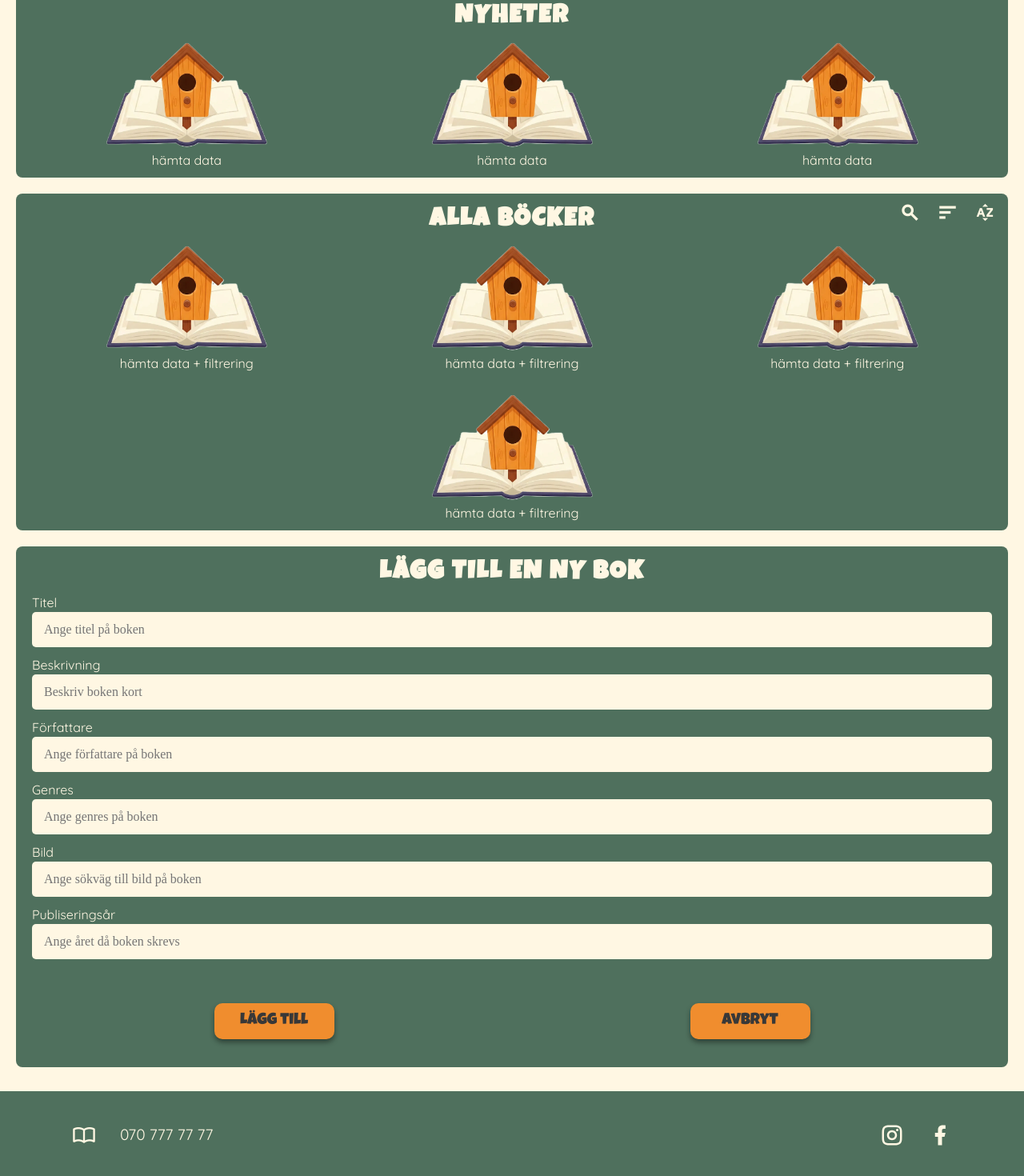
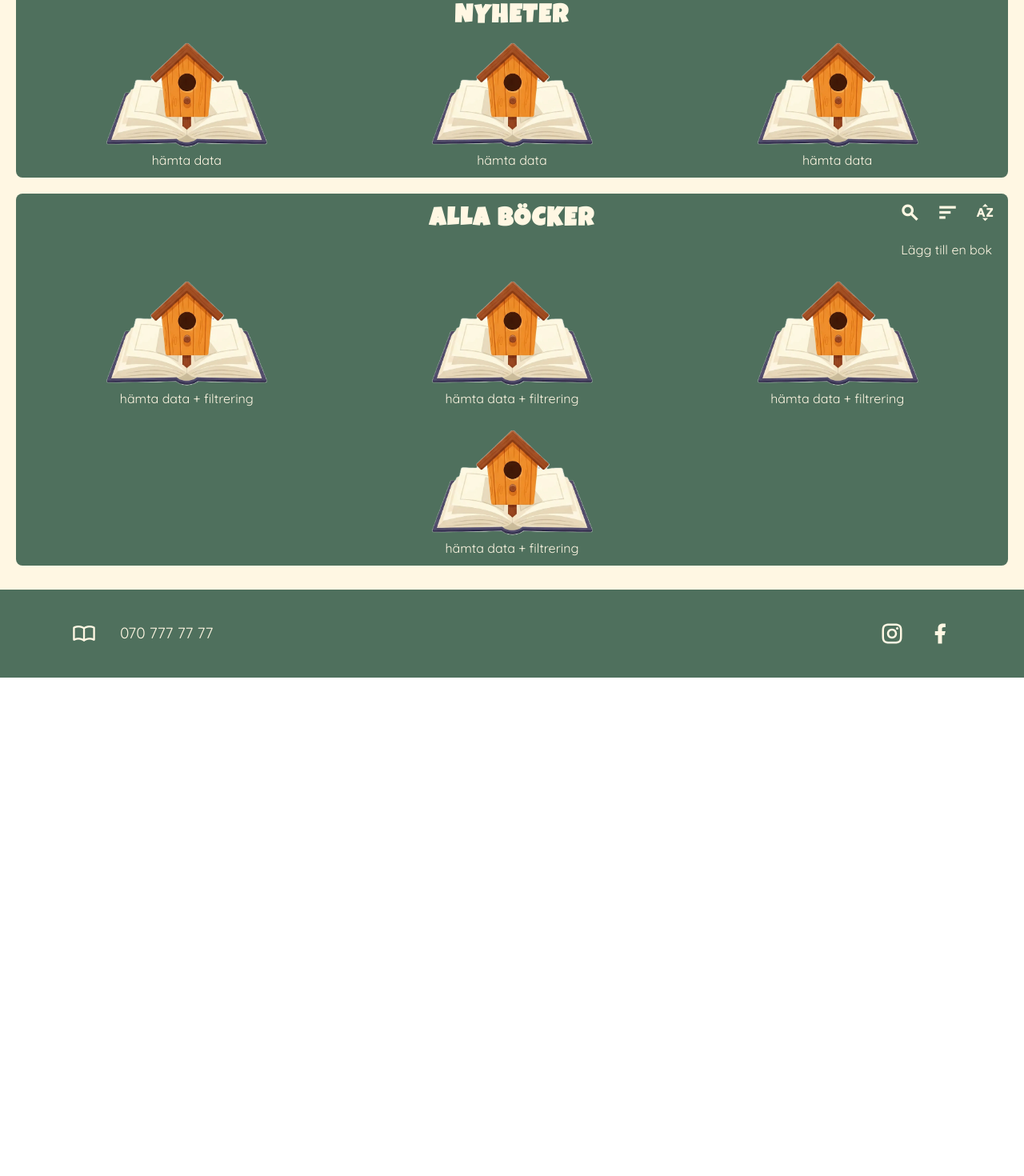
Before and after one commit to angien90/BookNest, a Vue app in the folder book-client/: page /#/ in a window 1280 px wide. Shown: the part 668-2138 px from the top of the page at 80% size. After the commit the page ends 1515 px from the top, so only its background shows below. Built offline with nearby package versions, Linux system fonts and the light colour scheme.

Commit message:
Add form for book as a new compound and view

```diff
--- a/book-client/src/App.vue
+++ b/book-client/src/App.vue
@@ -1,6 +1,6 @@
 <script setup>
 import { ref } from "vue";
-import HomePage from "./views/HomeView.vue";
+import HomeView from "./views/HomeView.vue";
 </script>
 
 <template>
--- /dev/null
+++ b/book-client/src/components/AddBook.vue
@@ -0,0 +1,113 @@
+<script setup>
+    import {reactive } from 'vue';
+
+    const API_URL = import.meta.env.VITE_API_URL;
+    const form = reactive({
+        "title": "",
+        "description": "",
+        "author": "",
+        "genres": "",
+        "images": "",
+        "published_year": ""
+        })
+
+        const submit = async () => {
+            try {
+                await fetch(API_URL + '/', {
+                    method: "POST",
+                    headers: {
+                        "Content-Type": "application/json"
+                    },
+                    body: JSON.stringify(form)
+                })
+
+        } catch(error) {
+        console.log(error)
+    }
+}
+</script>
+
+<template>
+  <main>
+    <RouterLink to="/"><span class="material-symbols-outlined">arrow_back</span></RouterLink>
+  <section class="card">
+      <h2>Lägg till en ny bok</h2>
+      <form @submit.prevent="submit">
+        <label for="title"><p>Titel</p></label>
+        <input class="book-form" type="text" id="title" v-model="form.title" placeholder="Ange titel på boken" required/>
+
+        <label for="description"><p>Beskrivning</p></label>
+        <input class="book-form" type="text" id="description" v-model="form.description" placeholder="Beskriv boken kort" required/>
+
+        <label for="author"><p>Författare</p></label>
+        <input class="book-form" type="text" id="author" v-model="form.author" placeholder="Ange författare på boken" required/>
+
+        <label for="genres"><p>Genres</p></label>
+        <input class="book-form" type="text" id="genres" v-model="form.genres" placeholder="Ange genres på boken" required/>
+
+        <label for="images"><p>Bild</p></label>
+        <input class="book-form" type="text" id="images" v-model="form.images" placeholder="Ange sökväg till bild på boken" required/>
+
+        <label for="published_year"><p>Publiseringsår</p></label>
+        <input class="book-form" type="text" id="published_year" v-model="form.published_year" placeholder="Ange året då boken skrevs" required/>
+
+        <div class="buttons">
+          <button type="submit">Lägg till</button>
+          <button type="button" @click="clearForm">Avbryt</button>
+        </div>
+      </form>
+    </section>
+  </main>
+</template>
+
+<style lang="scss" scoped>
+main {
+  margin-bottom: 20px;
+  background-color: $creamwhite;
+}
+
+.material-symbols-outlined {
+    color: $green;
+    font-weight: 700;
+    font-size: 2rem;
+    margin-top: 10px;
+    margin-left: 20px;
+}
+
+section {
+  background-color: $green;
+  position: relative;
+  margin: 10px 20px;
+  padding: 10px 20px;
+  border-radius: 8px;
+}
+
+h2 {
+  text-align: center;
+  text-transform: uppercase;
+  font-family: $H1;
+  color: $creamwhite;
+  font-weight: 700;
+  letter-spacing: $letter_spacing_H2;
+  font-size: $mobile_font_size_H2;
+}
+
+.book-form {
+  @include default-input;
+}
+
+.buttons {
+  display: flex;
+  justify-content: space-around;
+  width: 100%;
+  gap: 10px;
+  margin-top: 20px;
+  padding: 0 10px;
+
+  button {
+    flex: 1;
+    max-width: 150px;
+    @include primary-button;
+  }
+}
+</style>
--- a/book-client/src/components/StartPage.vue
+++ b/book-client/src/components/StartPage.vue
@@ -53,6 +53,9 @@
     </div>
 
     <h2>Alla böcker</h2>
+    <div class="addbook">
+      <RouterLink to="/addbook">Lägg till en bok</RouterLink>
+    </div>
     <div class="card-section">
     <div>
       <img src="../assets/logo_small.png">
@@ -70,35 +73,7 @@
       <img src="../assets/logo_small.png">
       <p>hämta data + filtrering</p>
     </div>
-  </div>
-    </section>
-
-    <section class="card">
-      <h2>Lägg till en ny bok</h2>
-      <form>
-        <label for="title"><p>Titel</p></label>
-        <input class="book-form" type="text" id="title" v-model="title" placeholder="Ange titel på boken" required/>
-
-        <label for="description"><p>Beskrivning</p></label>
-        <input class="book-form" type="text" id="description" v-model="description" placeholder="Beskriv boken kort" required/>
-
-        <label for="author"><p>Författare</p></label>
-        <input class="book-form" type="text" id="author" v-model="författare" placeholder="Ange författare på boken" required/>
-
-        <label for="genres"><p>Genres</p></label>
-        <input class="book-form" type="text" id="genres" v-model="genres" placeholder="Ange genres på boken" required/>
-
-        <label for="images"><p>Bild</p></label>
-        <input class="book-form" type="text" id="images" v-model="images" placeholder="Ange sökväg till bild på boken" required/>
-
-        <label for="published_year"><p>Publiseringsår</p></label>
-        <input class="book-form" type="text" id="published_year" v-model="published_year" placeholder="Ange året då boken skrevs" required/>
-
-        <div class="buttons">
-          <button type="submit">Lägg till</button>
-          <button type="button" @click="clearForm">Avbryt</button>
-        </div>
-      </form>
+    </div>
     </section>
   </main>
 </template>
@@ -194,41 +169,40 @@ p {
   color: $creamwhite;
 }
 
-/* Möjlig hover-effekt för ikonerna */
+/* Hover-effekt för ikonerna */
 .material-symbols-outlined:hover {
   font-size: 30px;
 }
 
 
+/* Länk för att lägga till en ny bok */
+.addbook {
+  display: flex;
+  justify-content: center;
+  margin: 20px;
+  margin-right: 0px;
+  margin-top: 0;
 
-h3 {
-  font-family: $H1;
-  color: $creamwhite;
-  font-size: $mobile_font_size_H3;
-}
+  @media (min-width: 768px) {
+      justify-content: flex-end;
+    }
 
-p {
-  font-family: $p;
-  color: $creamwhite;
-  font-size: $mobile_font_size_p;
-}
+  a {
+    text-decoration: none;
+    background-color: $green;
+    color: $creamwhite;
+    border-radius: 8px;
+    font-family: $link_font;
+    font-size: $mobile_font_size_link;
+    transition: background-color 0.3s ease;
 
-.book-form {
-  @include default-input;
-}
+    &:hover {
+      text-decoration: underline;
+    }
 
-.buttons {
-  display: flex;
-  justify-content: space-around;
-  width: 100%;
-  gap: 10px;
-  margin-top: 20px;
-  padding: 0 10px;
-
-  button {
-    flex: 1;
-    max-width: 150px;
-    @include primary-button;
+    &:active {
+      transform: scale(0.98);
+    }
   }
 }
 </style>
--- a/book-client/src/router/index.js
+++ b/book-client/src/router/index.js
@@ -3,13 +3,14 @@ import HomeView from "../views/HomeView.vue";
 import BookView from "../views/BookView.vue";
 import LoginView from "../views/LoginView.vue";
 import RegisterView from "../views/RegisterView.vue";
+import AddBooksView from "../views/AddBooksView.vue";
 
 const routes = [
   { path: "/", component: HomeView },
-//  { path: "/bookpage", component: BookView },
   { path: "/bookpage/:bookId", component: BookView },
   { path: "/loginpage", component: LoginView },
   { path: "/registerpage", component: RegisterView },
+  { path: "/addbook", component: AddBooksView },
 ];
 
 const router = createRouter({
--- /dev/null
+++ b/book-client/src/views/AddBooksView.vue
@@ -0,0 +1,21 @@
+<script setup>
+import AddBook from "../components/AddBook.vue";
+</script>
+
+<template>
+
+  <main>
+    <AddBook />
+  </main>
+
+</template>
+
+<style lang="scss" scoped>
+main {
+  background-color: $creamwhite;
+  min-height: 100vh;
+  width: 100%;
+  display: flex;
+  flex-direction: column;
+}
+</style>
```
Also changed, not shown: 1 other file (tests, documents, lock files or other folders).
